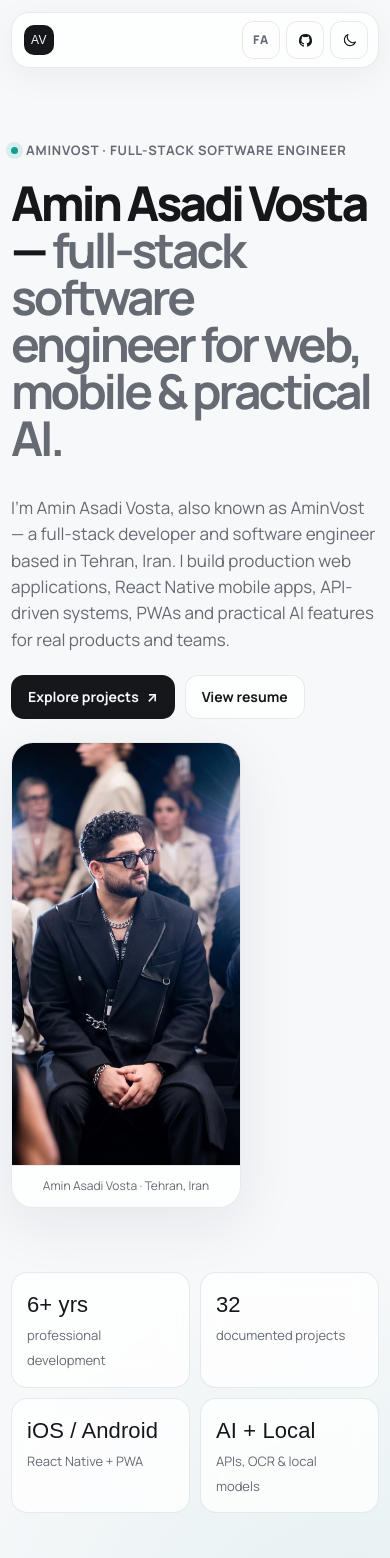
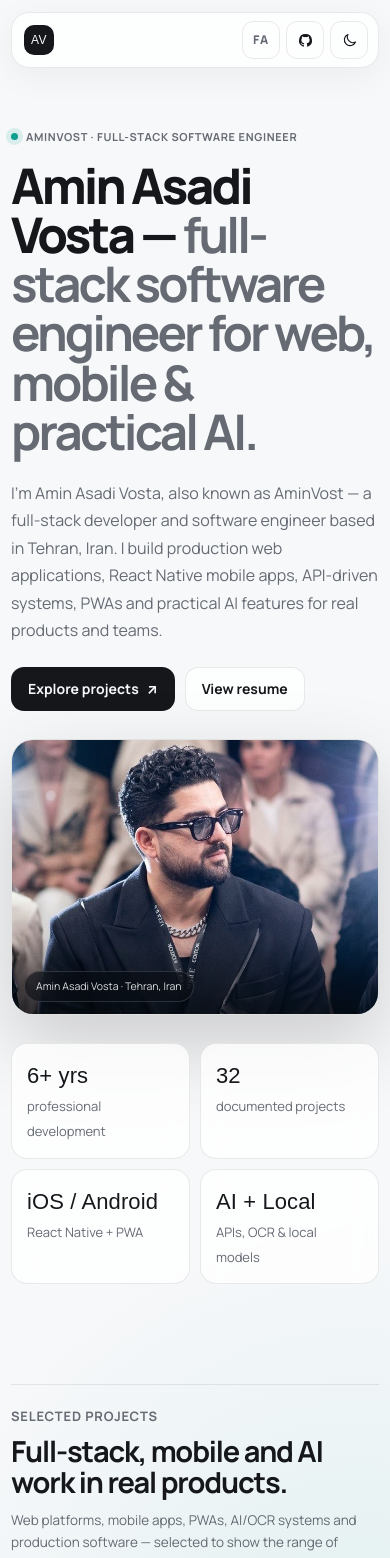
Before and after one commit to AminVost/AminVost, a Next.js app: page / in a window 390 px wide. Shown: the top 1558 px of the page. Built offline with nearby package versions, Linux system fonts and the light colour scheme; no server answers; a web font is replaced by a local one.

Commit message:
image edit style

```diff
--- a/app/(en)/page.tsx
+++ b/app/(en)/page.tsx
@@ -24,10 +24,11 @@ export default function HomePage() {
       <JsonLd data={websiteJsonLd()} />
       <JsonLd data={profilePageJsonLd("en", absoluteUrl("/"))} />
 
-      <section className="hero shell">
+      <section className="hero shell home-hero">
+        <div className="home-hero-grid">
+          <div className="home-hero-content">
             <div className="eyebrow"><span className="dot" /> AminVost · Full-stack software engineer</div>
             <h1>Amin Asadi Vosta — <span>full-stack software engineer for web, mobile & practical AI.</span></h1>
-        <div className="hero-copy">
             <div className="hero-intro">
               <p>I’m Amin Asadi Vosta, also known as AminVost — a full-stack developer and software engineer based in Tehran, Iran. I build production web applications, React Native mobile apps, API-driven systems, PWAs and practical AI features for real products and teams.</p>
               <div className="hero-actions hero-actions-start">
@@ -35,11 +36,12 @@ export default function HomePage() {
                 <Link className="button" href="/resume">View resume</Link>
               </div>
             </div>
-          <div className="hero-side">
+          </div>
+          <div className="home-hero-visual">
             <ProfilePhoto priority />
           </div>
         </div>
-        <div className="stats">
+        <div className="stats home-hero-stats">
           <div className="stat"><strong>6+ yrs</strong><span>professional development</span></div>
           <div className="stat"><strong>{projects.length}</strong><span>documented projects</span></div>
           <div className="stat"><strong>iOS / Android</strong><span>React Native + PWA</span></div>
--- a/app/globals.css
+++ b/app/globals.css
@@ -922,3 +922,175 @@ body.locale-fa {
   .expertise-project-grid .project-card.featured:first-child { grid-column: span 1; }
 }
 /* END SEO v1 */
+
+
+/* HOME HERO v2 — compact editorial split layout */
+.home-hero {
+  padding-top: clamp(76px, 7.2vw, 104px);
+  padding-bottom: 62px;
+}
+.home-hero-grid {
+  display: grid;
+  grid-template-columns: minmax(0, 1.62fr) minmax(290px, .58fr);
+  align-items: center;
+  gap: clamp(38px, 5.2vw, 76px);
+}
+.home-hero-content { min-width: 0; }
+.home-hero .eyebrow { margin-bottom: 20px; }
+.home-hero h1 {
+  max-width: none;
+  margin: 0;
+  font-size: clamp(56px, 5.9vw, 82px);
+  line-height: .99;
+  letter-spacing: -.058em;
+}
+.home-hero .hero-intro {
+  max-width: 700px;
+  margin-top: 30px;
+}
+.home-hero .hero-intro p {
+  max-width: 680px;
+  margin: 0 0 22px;
+  color: var(--muted);
+  font-size: clamp(16px, 1.35vw, 19px);
+  line-height: 1.72;
+}
+.home-hero-visual {
+  min-width: 0;
+  display: flex;
+  align-items: center;
+  justify-content: flex-end;
+}
+.home-hero .hero-photo-card {
+  position: relative;
+  width: min(100%, 356px);
+  aspect-ratio: 4 / 5;
+  margin: 0;
+  overflow: hidden;
+  isolation: isolate;
+  border: 1px solid color-mix(in srgb, var(--line-strong) 78%, transparent);
+  border-radius: 28px;
+  background: var(--surface);
+  box-shadow:
+    0 30px 80px rgba(0, 0, 0, .18),
+    0 1px 0 color-mix(in srgb, white 10%, transparent) inset;
+}
+.home-hero .hero-photo-card::before {
+  content: "";
+  position: absolute;
+  inset: 0;
+  z-index: 1;
+  pointer-events: none;
+  background:
+    linear-gradient(180deg, transparent 58%, rgba(5, 8, 12, .08) 72%, rgba(5, 8, 12, .62) 100%),
+    linear-gradient(120deg, color-mix(in srgb, var(--accent-2) 7%, transparent), transparent 40%);
+}
+.home-hero .hero-photo-card img {
+  position: absolute;
+  inset: 0;
+  width: 100%;
+  height: 100%;
+  aspect-ratio: auto;
+  object-fit: cover;
+  object-position: center 47%;
+  transform: scale(1.015);
+}
+.home-hero .hero-photo-card figcaption {
+  position: absolute;
+  left: 16px;
+  right: 16px;
+  bottom: 15px;
+  z-index: 2;
+  width: max-content;
+  max-width: calc(100% - 32px);
+  padding: 8px 11px;
+  overflow: hidden;
+  border: 1px solid rgba(255, 255, 255, .14);
+  border-radius: 999px;
+  background: rgba(10, 13, 18, .56);
+  backdrop-filter: blur(14px) saturate(125%);
+  color: rgba(255, 255, 255, .86);
+  font-size: 10.5px;
+  line-height: 1.2;
+  text-overflow: ellipsis;
+  white-space: nowrap;
+  text-align: left;
+}
+.locale-fa .home-hero .hero-photo-card figcaption {
+  left: auto;
+  right: 16px;
+  text-align: right;
+}
+.home-hero-stats {
+  margin-top: clamp(38px, 4vw, 52px);
+}
+
+.locale-fa .home-hero {
+  padding-top: clamp(74px, 6.5vw, 96px);
+  padding-bottom: 58px;
+}
+.locale-fa .home-hero h1 {
+  max-width: none;
+  font-size: clamp(42px, 4.6vw, 60px);
+  line-height: 1.19;
+  letter-spacing: -.03em;
+}
+.locale-fa .home-hero .hero-intro {
+  max-width: 730px;
+  margin-top: 25px;
+}
+.locale-fa .home-hero .hero-intro p {
+  max-width: 710px;
+  font-size: clamp(15px, 1.25vw, 18px);
+  line-height: 1.95;
+}
+.locale-fa .home-hero-visual { justify-content: flex-start; }
+
+@media (max-width: 1000px) {
+  .home-hero-grid {
+    grid-template-columns: minmax(0, 1.42fr) minmax(250px, .58fr);
+    gap: 34px;
+  }
+  .home-hero h1 { font-size: clamp(52px, 6.8vw, 70px); }
+  .locale-fa .home-hero h1 { font-size: clamp(39px, 5.4vw, 52px); }
+  .home-hero .hero-photo-card { border-radius: 24px; }
+}
+
+@media (max-width: 800px) {
+  .home-hero { padding-top: 70px; }
+  .home-hero-grid { grid-template-columns: 1fr; gap: 34px; }
+  .home-hero h1 { max-width: 760px; font-size: clamp(48px, 9vw, 66px); }
+  .home-hero .hero-intro { margin-top: 24px; }
+  .home-hero-visual,
+  .locale-fa .home-hero-visual { justify-content: flex-start; }
+  .home-hero .hero-photo-card {
+    width: min(100%, 620px);
+    aspect-ratio: 16 / 10;
+  }
+  .home-hero .hero-photo-card img { object-position: center 39%; }
+  .home-hero-stats { margin-top: 34px; }
+  .locale-fa .home-hero { padding-top: 68px; }
+  .locale-fa .home-hero h1 { font-size: clamp(38px, 7.3vw, 50px); }
+}
+
+@media (max-width: 560px) {
+  .home-hero,
+  .locale-fa .home-hero { padding-top: 54px; padding-bottom: 46px; }
+  .home-hero-grid { gap: 28px; }
+  .home-hero .eyebrow { margin-bottom: 16px; font-size: 11px; }
+  .home-hero h1 { font-size: clamp(42px, 12.6vw, 54px); line-height: 1; }
+  .home-hero .hero-intro p { font-size: 16px; line-height: 1.72; }
+  .home-hero .hero-photo-card {
+    width: 100%;
+    max-width: none;
+    aspect-ratio: 4 / 3;
+    border-radius: 22px;
+  }
+  .home-hero .hero-photo-card img { object-position: center 25%; }
+  .home-hero .hero-photo-card figcaption { left: 12px; right: 12px; bottom: 12px; max-width: calc(100% - 24px); }
+  .locale-fa .home-hero .hero-photo-card figcaption { right: 12px; }
+  .home-hero-stats { margin-top: 28px; }
+  .locale-fa .home-hero h1 { font-size: clamp(34px, 9.9vw, 42px); line-height: 1.22; }
+  .locale-fa .home-hero .hero-intro p { font-size: 15px; line-height: 1.95; }
+}
+/* END HOME HERO v2 */
```
Also changed, not shown: app/(fa)/fa/page.tsx (+6 -4 lines). Lines whose indentation alone changed are shown as unchanged.
